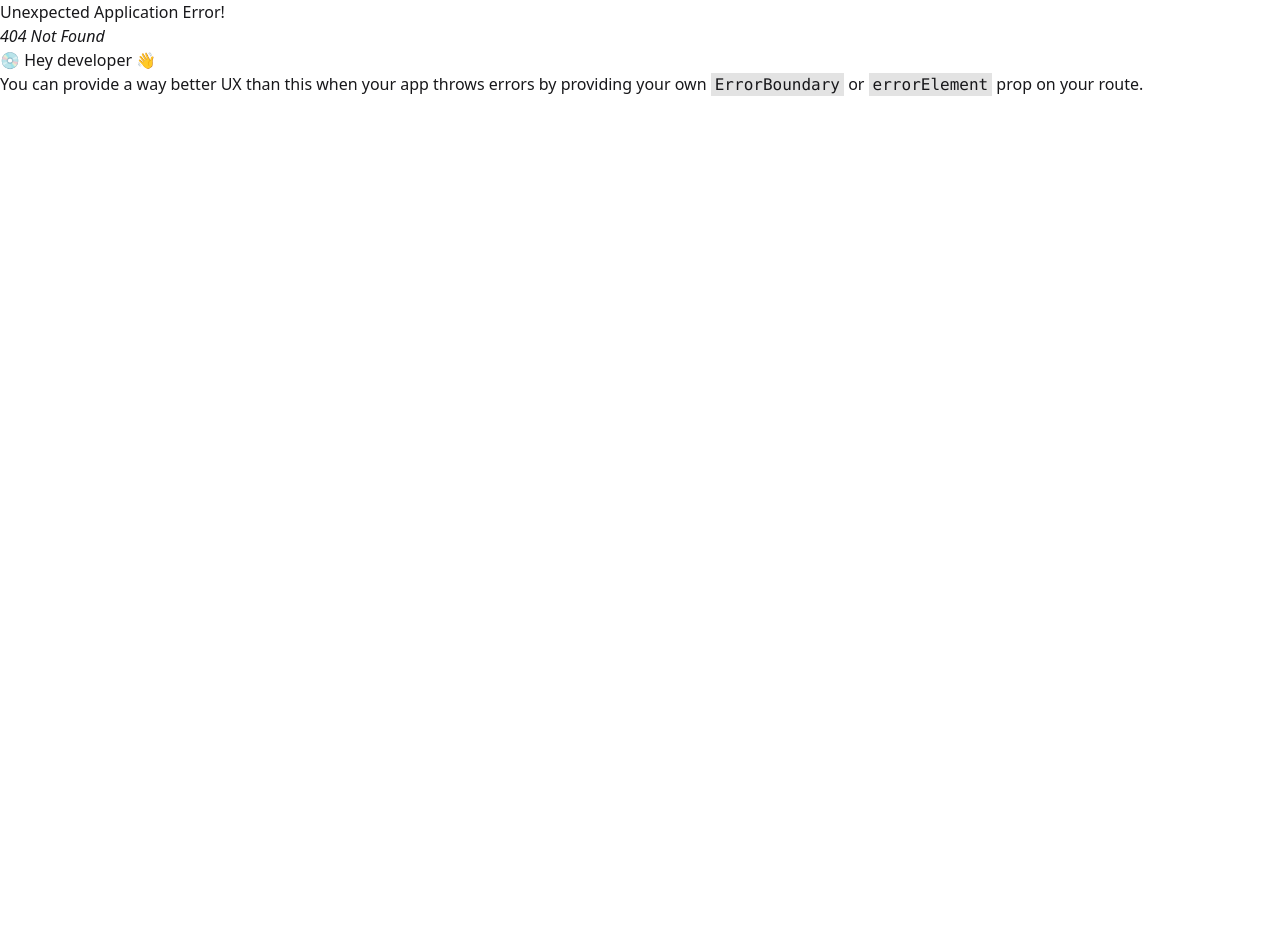
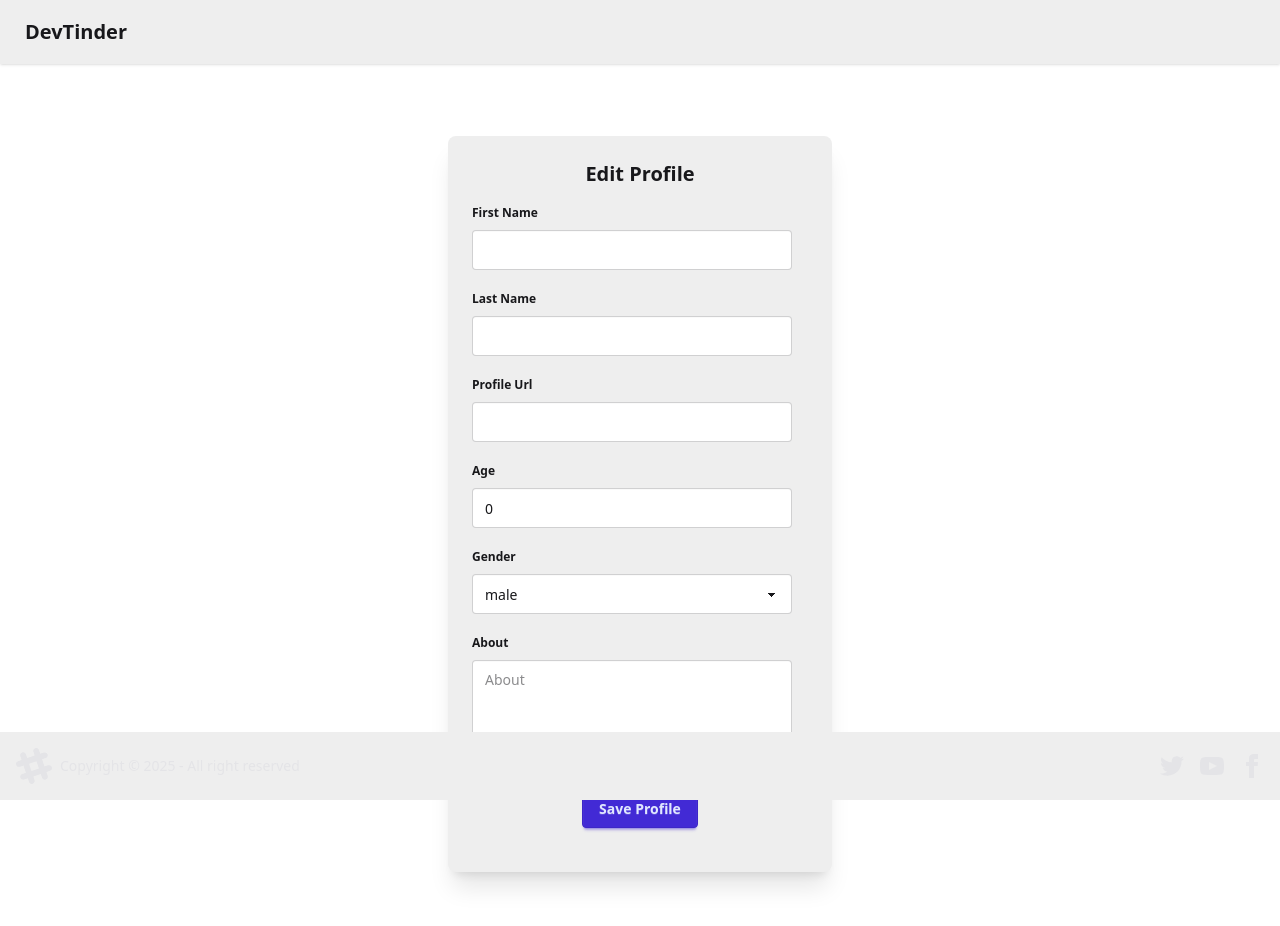
Before and after one commit to amanagrawal318/devTinder-web, a React (Vite) app: page /update-profile in a window 1280 px wide. Before the commit this address had no page. Shown: the top 926 px of the page. Before the commit the page ends 800 px from the top, so only its background shows below. Built offline with nearby package versions, Linux system fonts and the light colour scheme; no server answers.

Commit message:
created edit profile page and Implemented edit Api

```diff
--- a/src/App.tsx
+++ b/src/App.tsx
@@ -6,6 +6,7 @@ import { Provider } from "react-redux";
 import store from "./store/store";
 import SignUp from "./components/SignUp";
 import Feed from "./components/Feed";
+import EditProfile from "./components/EditProfile";
 
 function App() {
   const router = createBrowserRouter([
@@ -20,6 +21,10 @@ function App() {
         {
           path: "profile",
           element: <Profile />,
+        },
+        {
+          path: "update-profile",
+          element: <EditProfile />,
         },
         {
           path: "login",
--- /dev/null
+++ b/src/components/EditProfile.tsx
@@ -0,0 +1,144 @@
+/* eslint-disable @typescript-eslint/no-explicit-any */
+import axios from "axios";
+import { useState } from "react";
+import { BASE_URL } from "../utils/constants";
+import { useDispatch, useSelector } from "react-redux";
+import type { RootState } from "../store/store";
+import { useNavigate } from "react-router-dom";
+import { addUser } from "../store/userSlice";
+
+const EditProfile = () => {
+  const user = useSelector((state: RootState) => state.user.data);
+  const [showToast, setShowToast] = useState(false);
+  const navigate = useNavigate();
+  const dispatch = useDispatch();
+  const [error, setError] = useState<string | null>(null);
+  const [fieldValues, setFieldValues] = useState(() => ({
+    firstName: user?.firstName ?? "",
+    lastName: user?.lastName ?? "",
+    profileUrl: user?.profileUrl ?? "",
+    age: user?.age ?? 0,
+    gender: user?.gender ?? "male",
+    about: user?.about ?? "",
+  }));
+
+  const handleSaveProfile = async () => {
+    try {
+      setError(null);
+      const response = await axios.patch(
+        `${BASE_URL}/profile/edit`,
+        fieldValues,
+        {
+          headers: { "Content-Type": "application/json" },
+          withCredentials: true,
+        }
+      );
+
+      if (response.status === 200) {
+        setShowToast(true);
+        dispatch(addUser(response?.data?.user));
+        setTimeout(() => {
+          setShowToast(false);
+          navigate("/profile");
+        }, 3000);
+      }
+    } catch (err: any) {
+      setError(err?.response?.data ?? "Failed to update profile");
+    }
+  };
+
+  return (
+    <div className="flex justify-center my-18">
+      <div className="card bg-base-300 w-96 shadow-xl">
+        <div className="card-body">
+          <h2 className="card-title justify-center text-xl">Edit Profile</h2>
+          <fieldset className="fieldset">
+            <legend className="fieldset-legend">First Name</legend>
+            <input
+              type="text"
+              className="input"
+              value={fieldValues.firstName}
+              onChange={(e) =>
+                setFieldValues({ ...fieldValues, firstName: e.target.value })
+              }
+            />
+          </fieldset>
+          <fieldset className="fieldset">
+            <legend className="fieldset-legend">Last Name</legend>
+            <input
+              type="text"
+              className="input"
+              value={fieldValues.lastName}
+              onChange={(e) =>
+                setFieldValues({ ...fieldValues, lastName: e.target.value })
+              }
+            />
+          </fieldset>
+          <fieldset className="fieldset">
+            <legend className="fieldset-legend">Profile Url</legend>
+            <input
+              type="text"
+              className="input"
+              value={fieldValues.profileUrl}
+              onChange={(e) =>
+                setFieldValues({ ...fieldValues, profileUrl: e.target.value })
+              }
+            />
+          </fieldset>
+          <fieldset className="fieldset">
+            <legend className="fieldset-legend">Age</legend>
+            <input
+              type="number"
+              className="input"
+              value={fieldValues.age}
+              onChange={(e) =>
+                setFieldValues({ ...fieldValues, age: Number(e.target.value) })
+              }
+            />
+          </fieldset>
+          <fieldset className="fieldset">
+            <legend className="fieldset-legend">Gender</legend>
+            <select
+              className="select"
+              value={fieldValues.gender}
+              onChange={(e) =>
+                setFieldValues({ ...fieldValues, gender: e.target.value })
+              }
+            >
+              <option value="male">male</option>
+              <option value="female">female</option>
+              <option value="other">other</option>
+            </select>
+          </fieldset>
+          <fieldset className="fieldset">
+            <legend className="fieldset-legend">About</legend>
+            <textarea
+              className="textarea h-24"
+              placeholder="About"
+              value={fieldValues.about}
+              onChange={(e) =>
+                setFieldValues({ ...fieldValues, about: e.target.value })
+              }
+            ></textarea>
+          </fieldset>
+
+          {error && <p className="text-red-500">{error}</p>}
+          <div className="card-actions justify-center my-5">
+            <button className="btn btn-primary" onClick={handleSaveProfile}>
+              Save Profile
+            </button>
+          </div>
+        </div>
+      </div>
+      {showToast && (
+        <div className="toast toast-top toast-center">
+          <div className="alert alert-success">
+            <span>Profile updated successfully.</span>
+          </div>
+        </div>
+      )}
+    </div>
+  );
+};
+
+export default EditProfile;
--- a/src/components/Profile.tsx
+++ b/src/components/Profile.tsx
@@ -1,8 +1,13 @@
 import React from "react";
 import { useSelector } from "react-redux";
 import type { User } from "../store/types";
+import { useNavigate } from "react-router-dom";
 
-const ProfileInfo: React.FC<{ user: User }> = ({ user }) => (
+const ProfileInfo: React.FC<{
+  user: User;
+}> = ({ user }) => {
+  const navigate = useNavigate();
+  return (
     <div className="card w-full max-w-md bg-base-100 shadow-xl mx-auto mt-8">
       <figure className="px-10 pt-10">
         <img
@@ -34,11 +39,19 @@ const ProfileInfo: React.FC<{ user: User }> = ({ user }) => (
         )}
         {/* Add more fields as needed */}
         <div className="card-actions mt-4">
-        <button className="btn btn-primary">Edit Profile</button>
+          <button
+            className="btn btn-primary"
+            onClick={() => {
+              navigate("/update-profile");
+            }}
+          >
+            Edit Profile
+          </button>
         </div>
       </div>
     </div>
   );
+};
 
 const Profile: React.FC = () => {
   const loggedInUser: User = useSelector(
```
Lines whose indentation alone changed are shown as unchanged.
